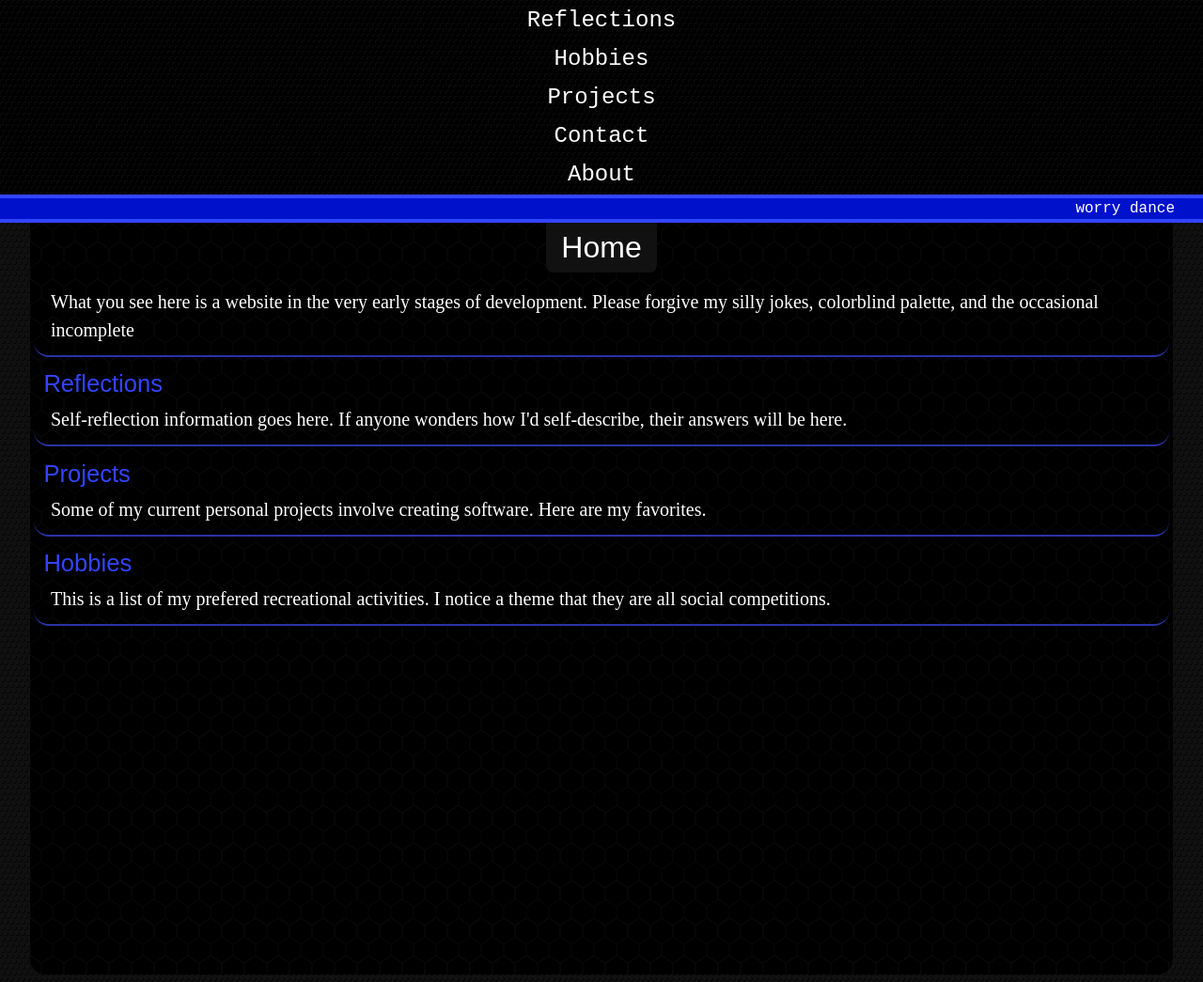
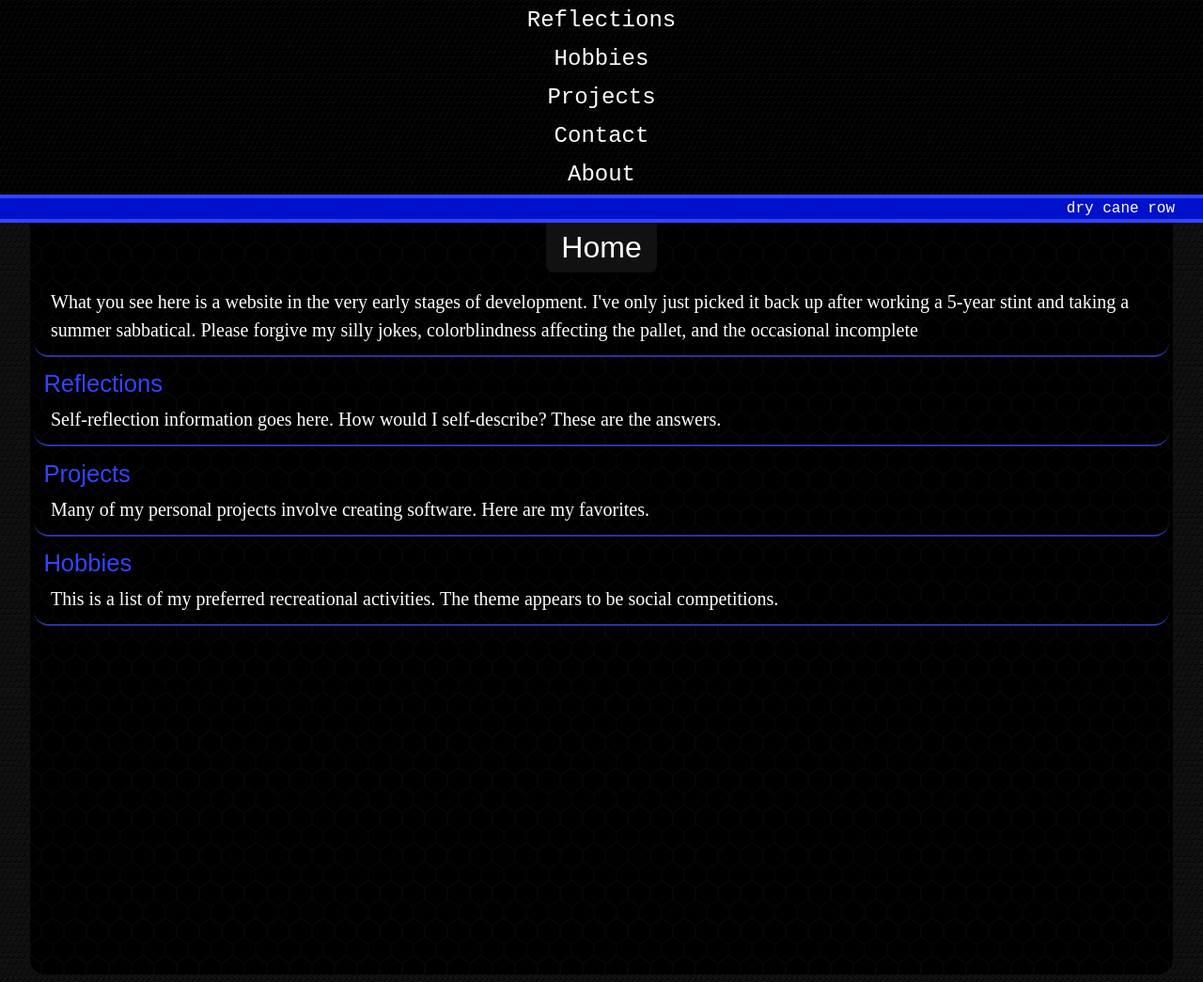
Before and after one commit to cryo-warden/cryo-warden.github.io, a Jekyll site: the page built from index.html, in a window 1280 px wide. Shown: the whole page at 94% size. Built offline with Jekyll 4.4.1, drawn with Linux system fonts in a browser that asks for light colours.

Commit message:
revise text

```diff
--- a/assets/scripts/main.js
+++ b/assets/scripts/main.js
@@ -13,7 +13,7 @@ define(['utils/index', 'site-data'], function (utils, siteData) {
     }
   }
 
-  if (Math.random() < 1/7 && document.querySelector) {
+  if (Math.random() < 1 / 3 && document.querySelector) {
     var header = document.querySelector('#header');
     if (!header) { return; }
 
@@ -24,7 +24,10 @@ define(['utils/index', 'site-data'], function (utils, siteData) {
       'a wry nerd co',
       'awry nerd co',
       'worry dance',
-      'candy rower'
+      'candy rower',
+      'dry cane row',
+      'rye orc dawn',
+      'crown deary',
     ];
 
     header.textContent = anagrams[Math.floor(Math.random() * anagrams.length)];
--- a/index.html
+++ b/index.html
@@ -5,7 +5,7 @@ layout: default
 
 <div class="section">
   <p>
-    What you see here is a website in the very early stages of development. Please forgive my silly jokes, colorblind palette, and the occasional incomplete
+    What you see here is a website in the very early stages of development. I've only just picked it back up after working a 5-year stint and taking a summer sabbatical. Please forgive my silly jokes, colorblindness affecting the pallet, and the occasional incomplete
   </p>
 </div>
 
@@ -18,7 +18,7 @@ layout: default
   </h4>
 
   <p>
-    Self-reflection information goes here. If anyone wonders how I'd self-describe, their answers will be here.
+    Self-reflection information goes here. How would I self-describe? These are the answers.
   </p>
 </div>
 
@@ -31,7 +31,7 @@ layout: default
   </h4>
 
   <p>
-    Some of my current personal projects involve creating software. Here are my favorites.
+    Many of my personal projects involve creating software. Here are my favorites.
   </p>
 </div>
 
@@ -44,6 +44,6 @@ layout: default
   </h4>
 
   <p>
-    This is a list of my prefered recreational activities. I notice a theme that they are all social competitions.
+    This is a list of my preferred recreational activities. The theme appears to be social competitions.
   </p>
 </div>
--- a/reflections.html
+++ b/reflections.html
@@ -6,7 +6,7 @@ permalink: /reflections/
 
 <div class="section">
   <p>
-    This section is all about self-reflection. These articles are roughly as useful as a "Tell me about yourself," request. You will get some evidence for how I view myself. Here's hoping it is less biased than a typical self-evaluation.
+    Welcome to the self-reflections. Herein lies evidence about how I view myself. I hope it's less biased than a typical self-evaluation.
   </p>
 </div>
 
```
Lines whose indentation alone changed are shown as unchanged.
